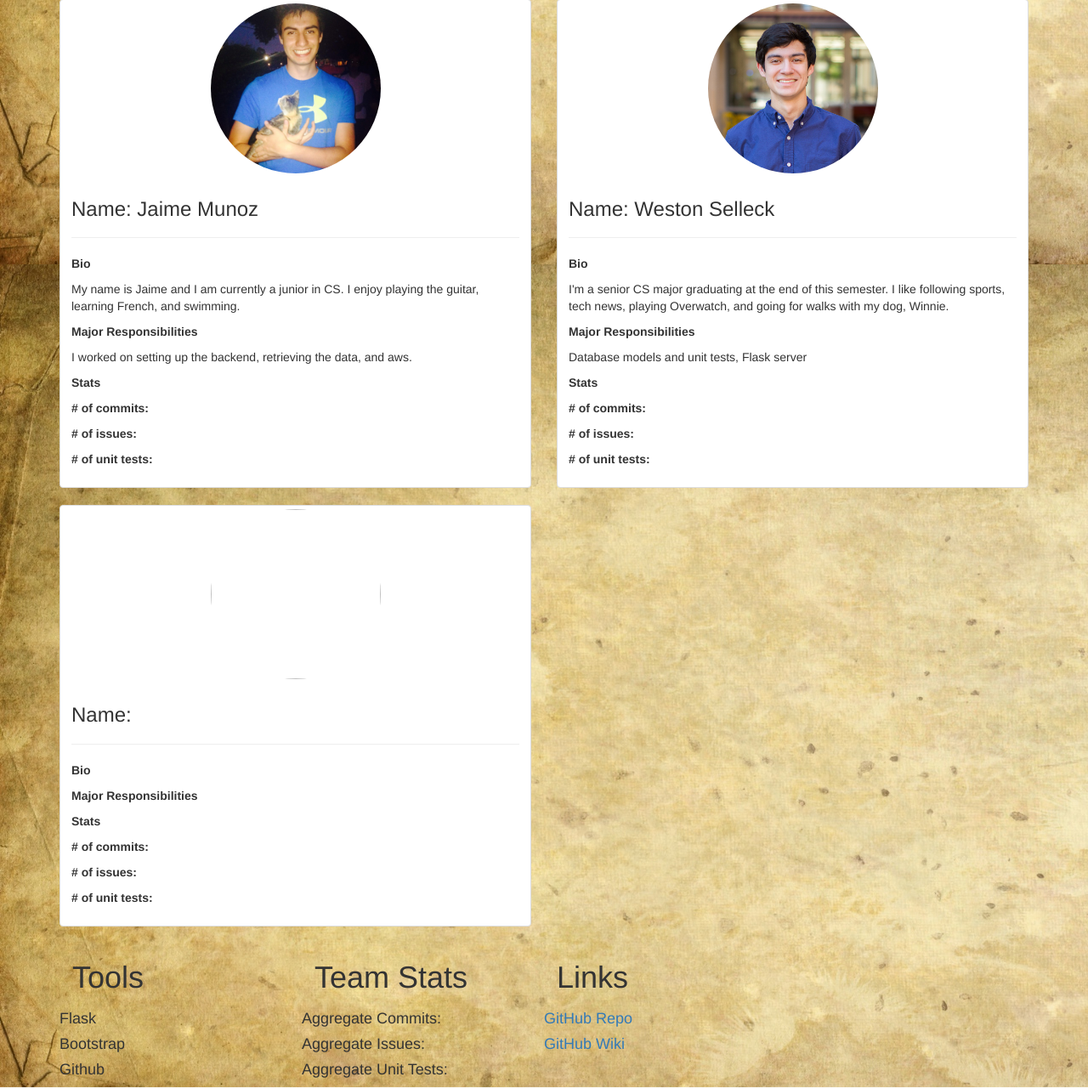
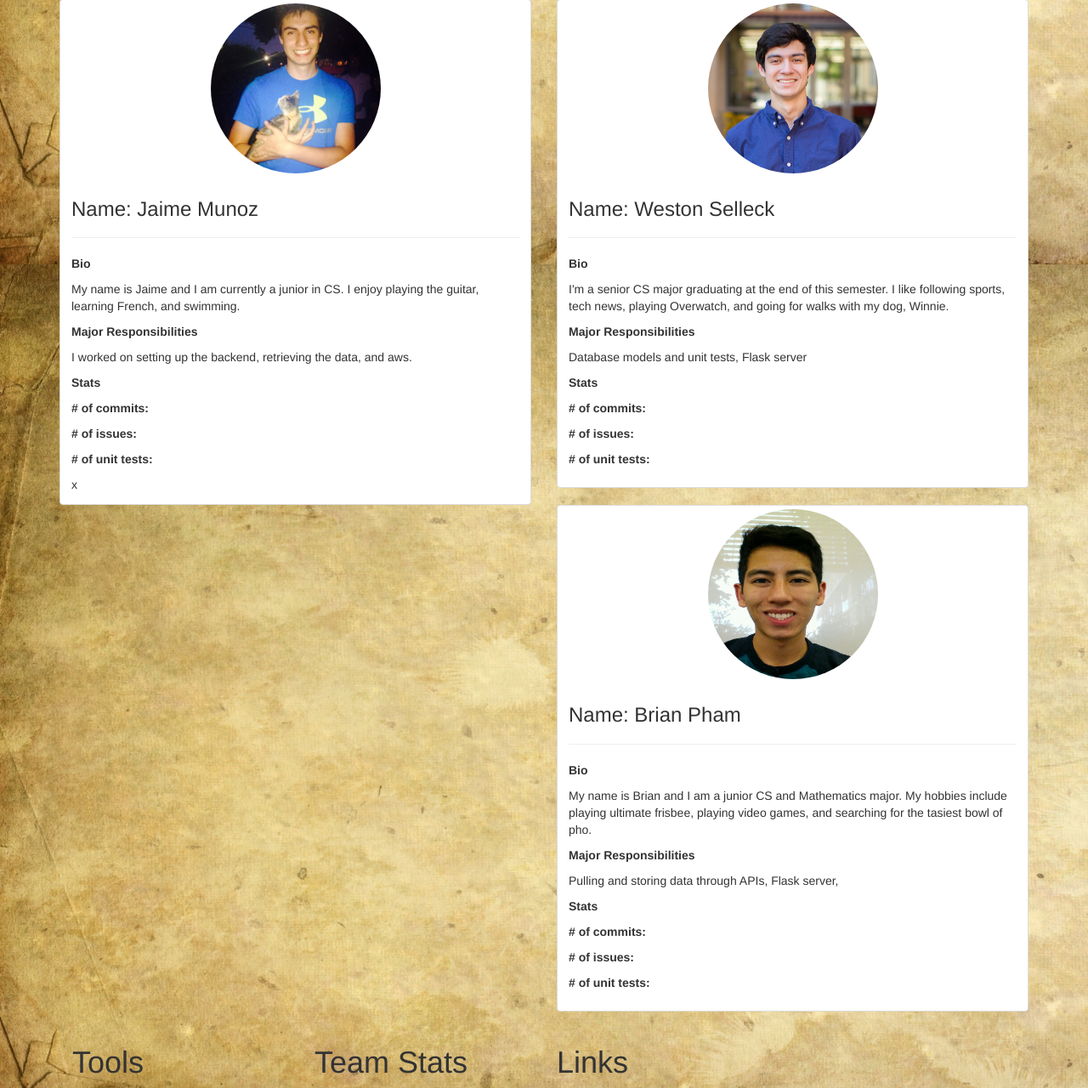
Before and after one commit to brianqvpham/cs373-idb, a Flask app: page /about/ in a window 1280 px wide. Shown: the part 769-2049 px from the top of the page at 85% size. Run offline with Flask 2, Linux system fonts and the light colour scheme; some libraries are stand-ins or nearby versions.

Commit message:
Added Brian about info.

```diff
--- a/app/templates/about.html
+++ b/app/templates/about.html
@@ -98,7 +98,7 @@
 			                <p class="header-centered"><b># of issues: </b></p>
 			                <p class="header-centered"><b># of unit tests: </b></p>
 
-
+x
 	 					</div>
 	 				</div>
 	 			</div>
@@ -127,15 +127,15 @@
 	 			<!--Member # 5-->
 	 			<div class= "col-sm-6 about-team-member">
 	 				<div class="thumbnail">
-	 					<img class="img-circle" style="width: 200px; height: 200px;" src="">
+	 					<img class="img-circle" style="width: 200px; height: 200px;" src="../static/img/brian.jpg">
 	 					<div class="caption">
 
-		 					<h3>Name: </h3>
+		 					<h3>Name: Brian Pham</h3>
 		 					<hr>
 		 					<p class="header-centered"><b>Bio</b></p>
-			                <p class="header-centered"></p>
+			                <p class="header-centered">My name is Brian and I am a junior CS and Mathematics major. My hobbies include playing ultimate frisbee, playing video games, and searching for the tasiest bowl of pho.  </p>
 			                <p class="header-centered"><b>Major Responsibilities</b></p>
-			                <p class="header-centered"></p>
+			                <p class="header-centered">Pulling and storing data through APIs, Flask server, </p>
 			                <p class="header-centered"><b>Stats</b></p>
 			                <p class="header-centered"><b># of commits: </b></p>
 			                <p class="header-centered"><b># of issues: </b></p>
```
Also changed, not shown: app/static/img/brian.jpg (added).
